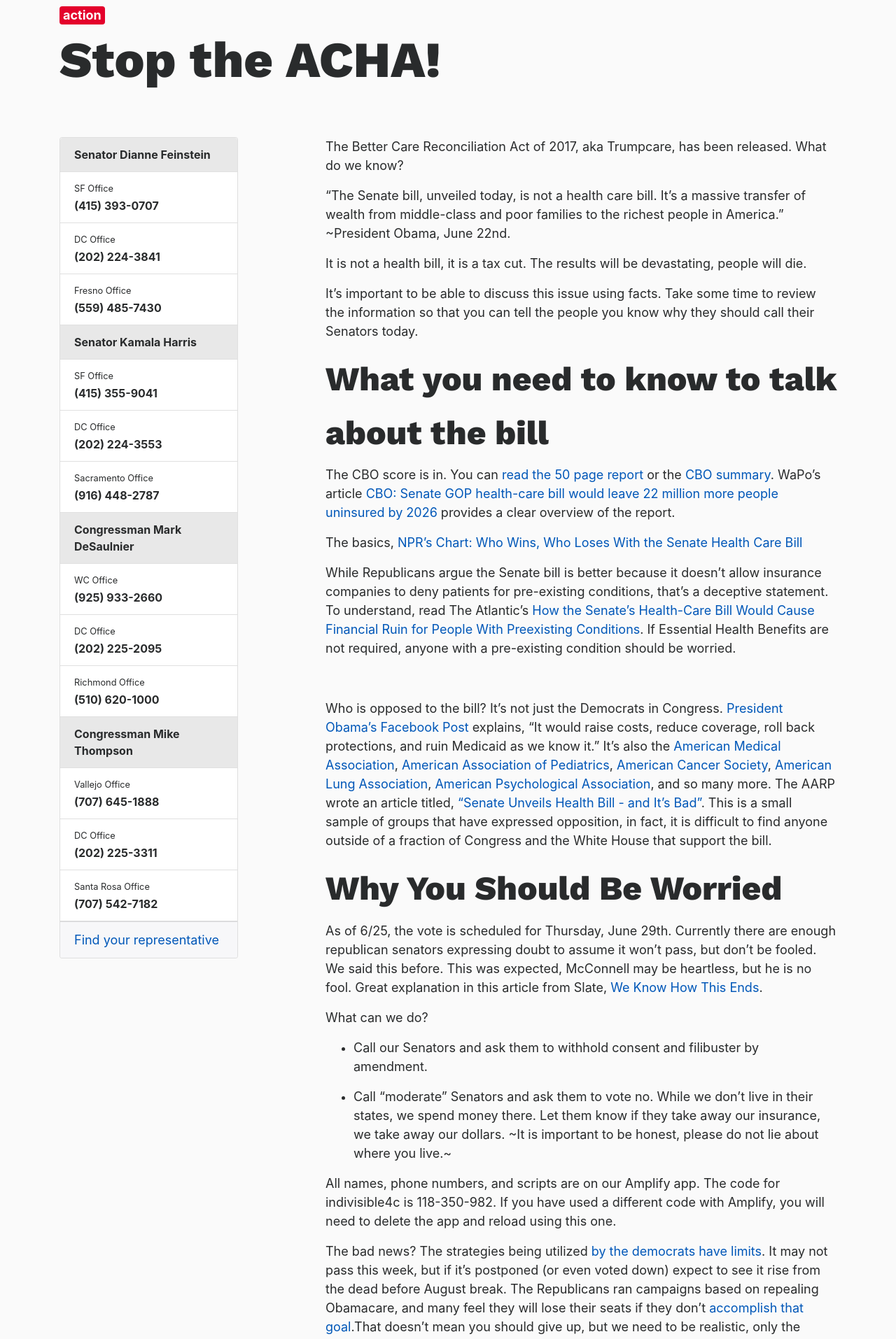
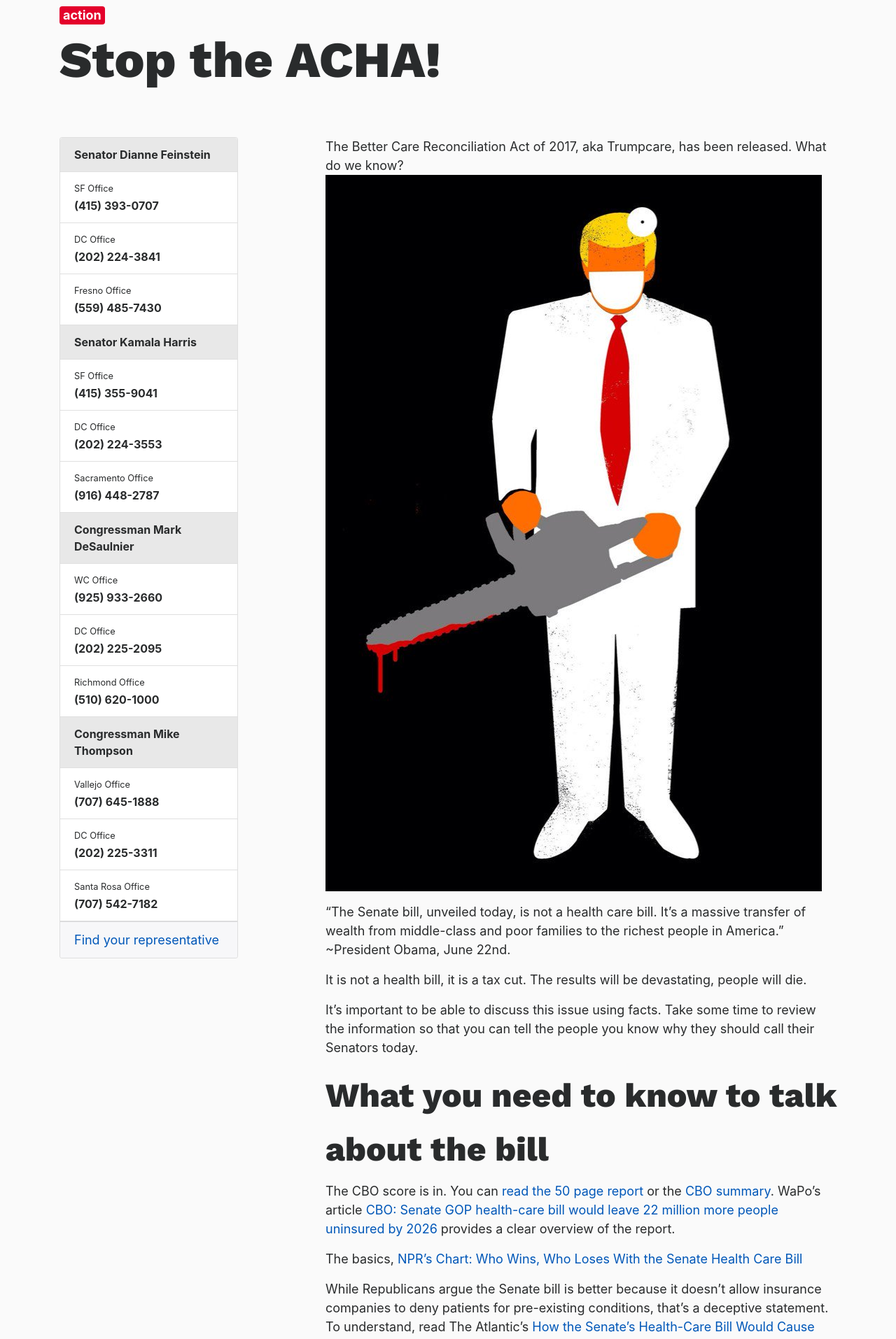
Before and after one commit to IndivisibleTemplate/BasicTemplate, a Jekyll site: the page built from _posts/2017-06-11-stop-the-acha.markdown, in a window 1280 px wide. Shown: the part 460-2374 px from the top of the page at 70% size. Built offline with Jekyll 4.4.1, drawn with Linux system fonts in a browser that asks for light colours; nearby versions of some CDN libraries; comment, search, counter and statistics services are not loaded.

Commit message:
Updated Stop The Acha

```diff
--- a/_posts/2017-06-11-stop-the-acha.markdown
+++ b/_posts/2017-06-11-stop-the-acha.markdown
@@ -9,7 +9,9 @@
 main-image: "/uploads/masa.png"
 ---
 
-The Better Care Reconciliation Act of 2017, aka Trumpcare, has been released. What do we know?
+The Better Care Reconciliation Act of 2017, aka Trumpcare, has been released. What do we know?![C_D9tU8XgAAZW_L.jpg](/uploads/C_D9tU8XgAAZW_L.jpg)
+
+
 
 "The Senate bill, unveiled today, is not a health care bill. It’s a massive transfer of wealth from middle-class and poor families to the richest people in America." ~President Obama, June 22nd.
 
```
